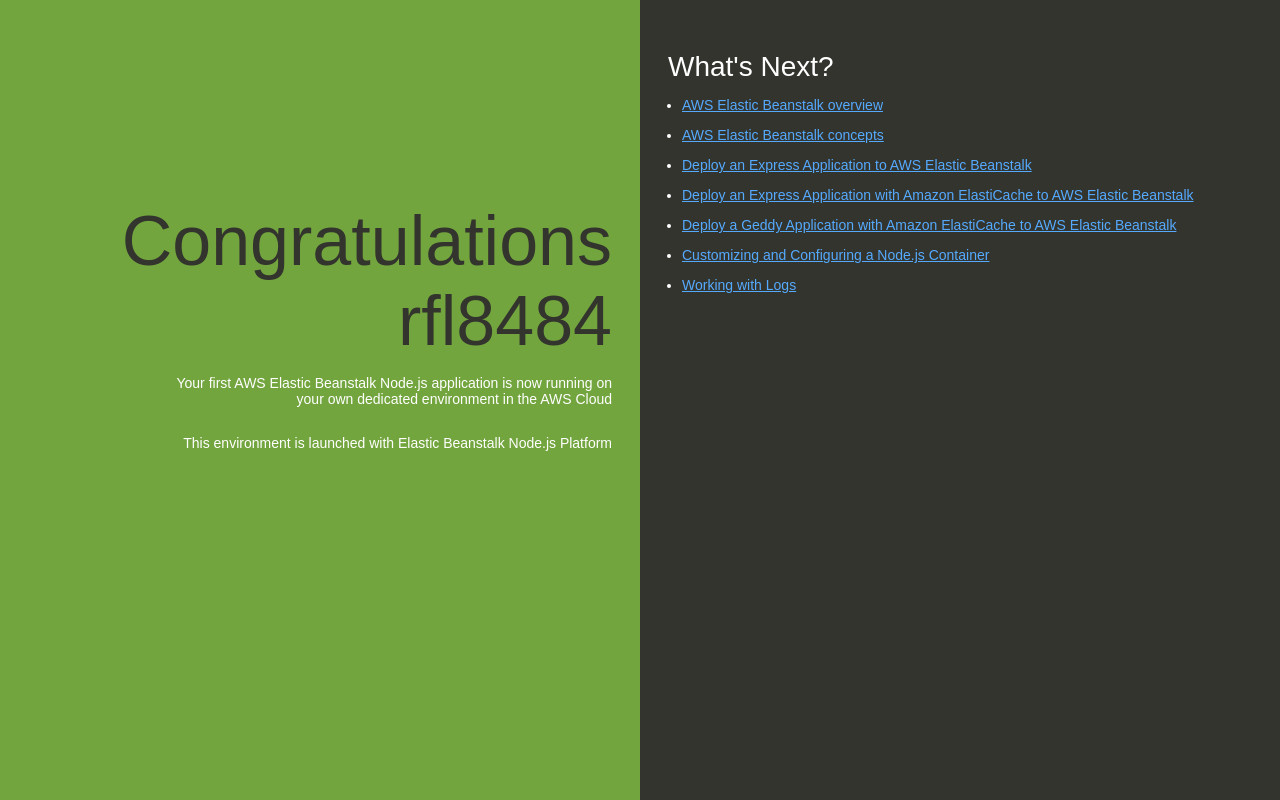
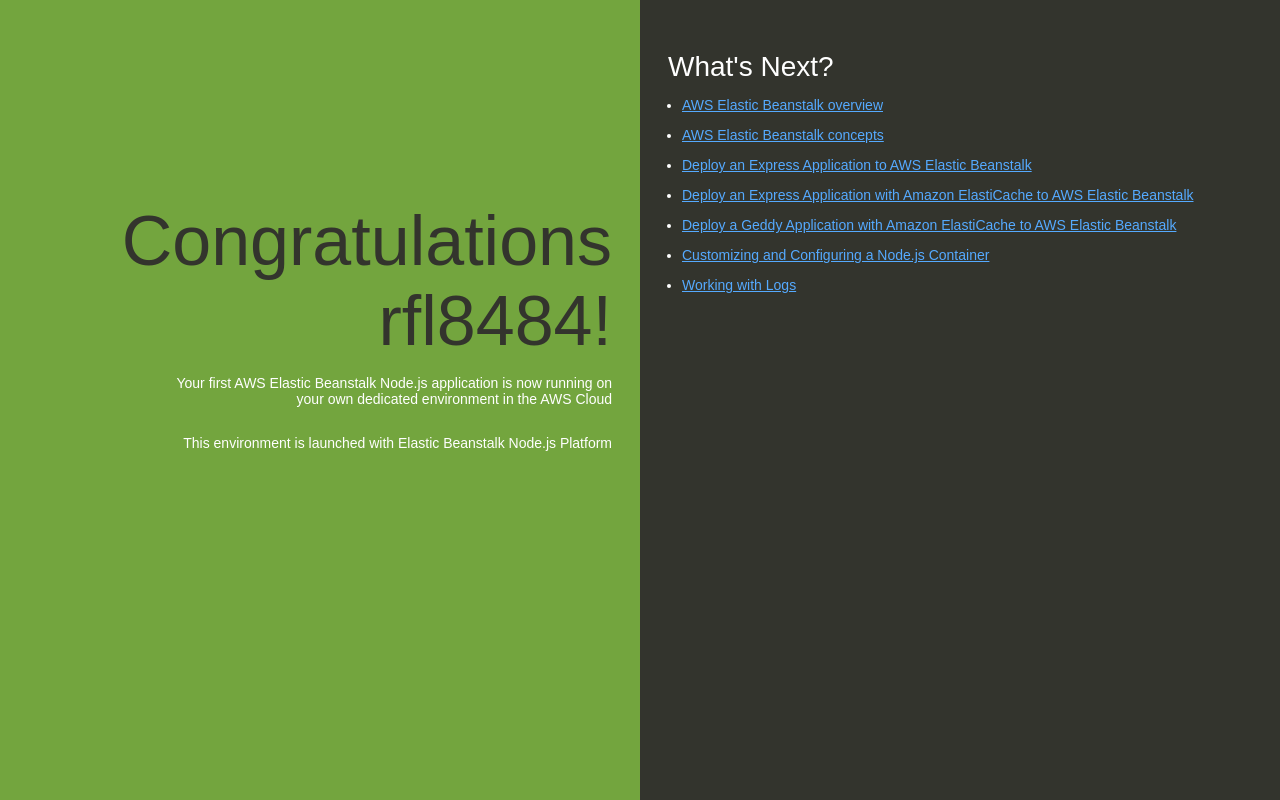
Before and after one commit to rfl8484/swen514-activity-14, a website: page index.html in a window 1280 px wide. Drawn offline with Linux system fonts and the light colour scheme.

Commit message:
manual-step-test

```diff
--- a/index.html
+++ b/index.html
@@ -74,7 +74,7 @@
   </head>
   <body>
     <div class="textColumn">
-      <h1>Congratulations rfl8484</h1>
+      <h1>Congratulations rfl8484!</h1>
       <p>Your first AWS Elastic Beanstalk Node.js application is now running on your own dedicated environment in the AWS Cloud</p>
       <p>This environment is launched with Elastic Beanstalk Node.js Platform</p>
     </div>
```
